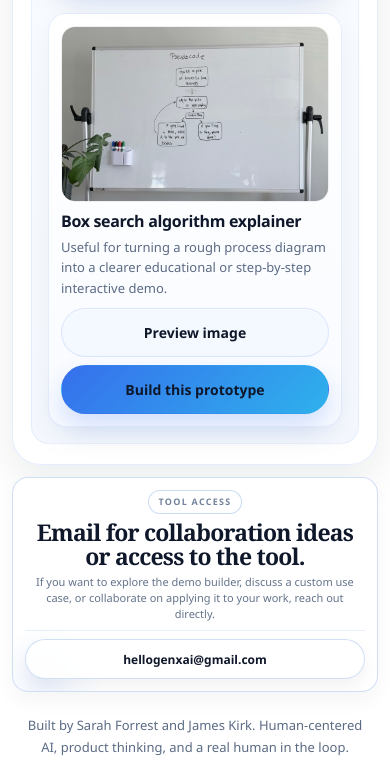
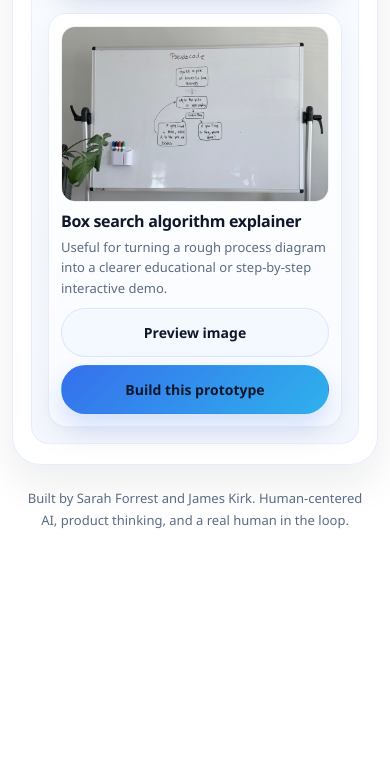
Before and after one commit to sarahfor/whiteboard-to-prototype, a website: page index.html in a window 390 px wide. Shown: the part 1439-2209 px from the top of the page. After the commit the page ends 1982 px from the top, so only its background shows below. Drawn offline with Linux system fonts and the light colour scheme.

Commit message:
Remove tool access section

```diff
--- a/index.html
+++ b/index.html
@@ -449,99 +449,6 @@
       text-decoration: underline;
     }
 
-    .tool-access {
-      width: min(900px, calc(100% - 320px));
-      margin: 14px 0 0;
-      padding: 12px 16px;
-      display: grid;
-      grid-template-columns: minmax(0, 1fr) max-content;
-      gap: 12px;
-      align-items: center;
-      border-radius: 18px;
-      border: 1px solid var(--glass-border);
-      background:
-        linear-gradient(180deg, rgba(255, 255, 255, 0.95), rgba(255, 255, 255, 0.86)),
-        var(--panel);
-      box-shadow: 0 10px 20px rgba(15, 23, 42, 0.04);
-      backdrop-filter: blur(14px) saturate(130%);
-      position: relative;
-      overflow: hidden;
-    }
-
-    .tool-access::after {
-      content: "";
-      position: absolute;
-      inset: auto auto -46px -22px;
-      width: 110px;
-      height: 110px;
-      border-radius: 50%;
-      background: radial-gradient(circle, rgba(37, 99, 235, 0.08) 0%, rgba(37, 99, 235, 0) 72%);
-      pointer-events: none;
-    }
-
-    .tool-access-copy,
-    .tool-access-action {
-      position: relative;
-      z-index: 1;
-    }
-
-    .tool-access-copy {
-      display: grid;
-      gap: 5px;
-      max-width: 680px;
-    }
-
-    .tool-access-kicker {
-      display: inline-flex;
-      width: fit-content;
-      padding: 0.28rem 0.62rem;
-      border-radius: 999px;
-      border: 1px solid rgba(197, 215, 243, 0.9);
-      background: rgba(255, 255, 255, 0.9);
-      color: #73839b;
-      font-size: 9px;
-      font-weight: 800;
-      letter-spacing: 0.14em;
-      text-transform: uppercase;
-      box-shadow: inset 0 1px 0 rgba(255, 255, 255, 0.7);
-    }
-
-    .tool-access-copy h2 {
-      margin: 0;
-      max-width: 28ch;
-      font-size: clamp(20px, 2vw, 26px);
-      line-height: 1.06;
-      letter-spacing: -0.035em;
-      color: var(--ink);
-      font-family: Georgia, "Times New Roman", serif;
-    }
-
-    .tool-access-copy p {
-      margin: 0;
-      max-width: 54ch;
-      color: #64748b;
-      font-size: 12px;
-      line-height: 1.45;
-    }
-
-    .tool-access-action {
-      display: grid;
-      align-content: center;
-      justify-items: start;
-      text-align: left;
-      padding-left: 2px;
-    }
-
-    .tool-access .button {
-      min-width: 208px;
-      min-height: 40px;
-      padding: 9px 15px;
-      background: rgba(255, 255, 255, 0.94);
-      border: 1px solid var(--glass-border);
-      box-shadow: 0 8px 16px rgba(15, 23, 42, 0.05), inset 0 1px 0 rgba(255, 255, 255, 0.72);
-      font-size: 12px;
-    }
-
     .sample-modal {
       position: fixed;
       inset: 0;
@@ -674,30 +581,6 @@
         height: 192px;
       }
 
-      .tool-access {
-        width: min(760px, 100%);
-        margin: 14px 0 0;
-        grid-template-columns: 1fr;
-        gap: 10px;
-        padding: 14px 16px;
-      }
-
-      .tool-access-copy h2 {
-        max-width: 20ch;
-        font-size: clamp(22px, 4.4vw, 28px);
-      }
-
-      .tool-access-action {
-        justify-items: start;
-        text-align: left;
-        padding-left: 0;
-        padding-top: 8px;
-        border-top: 1px solid rgba(37, 99, 235, 0.1);
-      }
-
-      .tool-access .button {
-        min-width: 0;
-      }
     }
 
     @media (max-width: 760px) {
@@ -833,44 +716,6 @@
         font-size: 13px;
       }
 
-      .tool-access {
-        width: 100%;
-        margin-top: 12px;
-        padding: 12px 12px;
-        gap: 9px;
-        border-radius: 16px;
-      }
-
-      .tool-access-copy {
-        gap: 6px;
-      }
-
-      .tool-access-kicker {
-        margin: 0 auto;
-        font-size: 9px;
-      }
-
-      .tool-access-copy h2 {
-        max-width: none;
-        font-size: clamp(18px, 6vw, 23px);
-        text-align: center;
-      }
-
-      .tool-access-copy p {
-        font-size: 11px;
-        line-height: 1.42;
-        text-align: center;
-      }
-
-      .tool-access-action {
-        justify-items: center;
-        text-align: center;
-        padding-top: 8px;
-      }
-
-      .tool-access .button {
-        width: 100%;
-      }
     }
   </style>
 </head>
@@ -954,17 +799,6 @@
         </section>
       </section>
     </main>
-
-    <section class="tool-access" aria-labelledby="tool-access-heading">
-      <div class="tool-access-copy">
-        <span class="tool-access-kicker">Tool Access</span>
-        <h2 id="tool-access-heading">Email for collaboration ideas or access to the tool.</h2>
-        <p>If you want to explore the demo builder, discuss a custom use case, or collaborate on applying it to your work, reach out directly.</p>
-      </div>
-      <div class="tool-access-action">
-        <a class="button secondary" href="mailto:hellogenxai@gmail.com?subject=Whiteboard%20to%20Prototype%20Inquiry">hellogenxai@gmail.com</a>
-      </div>
-    </section>
 
     <footer class="site-footer">
       Built by Sarah Forrest and James Kirk. Human-centered AI, product thinking, and a real human in the loop.
```
